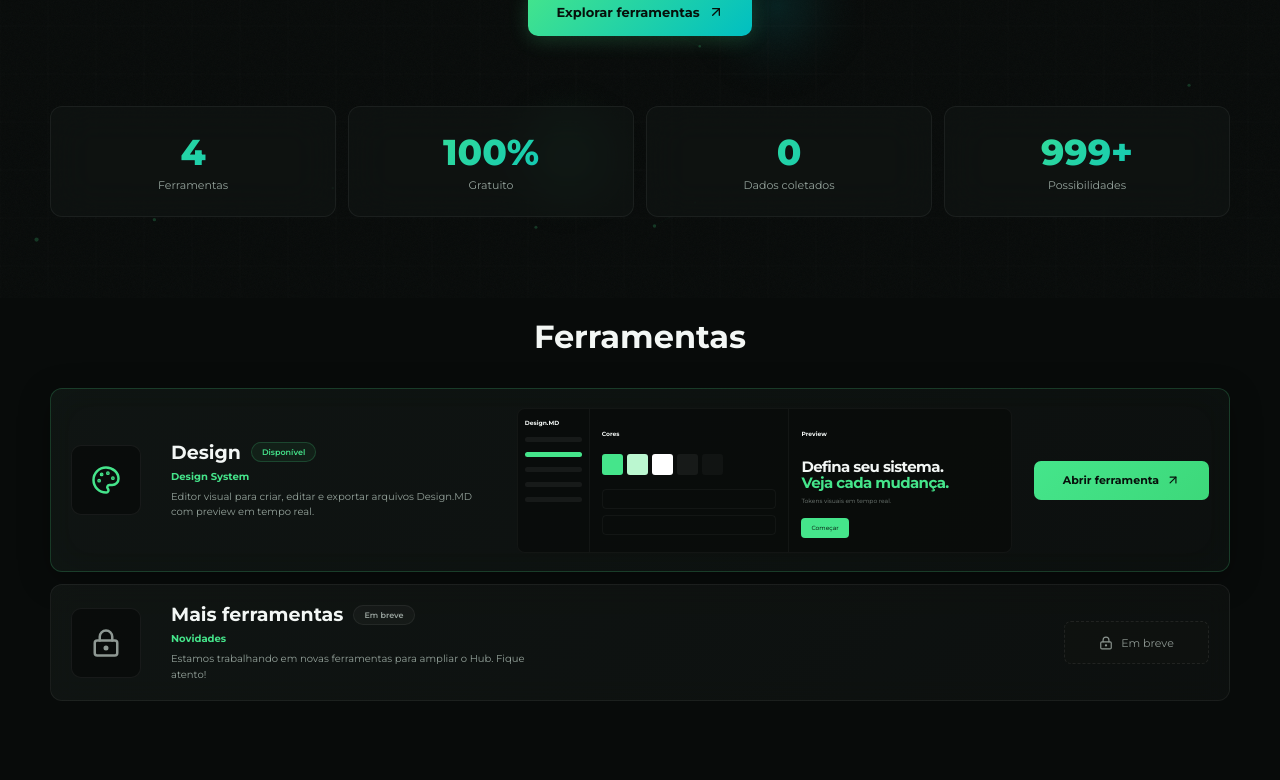
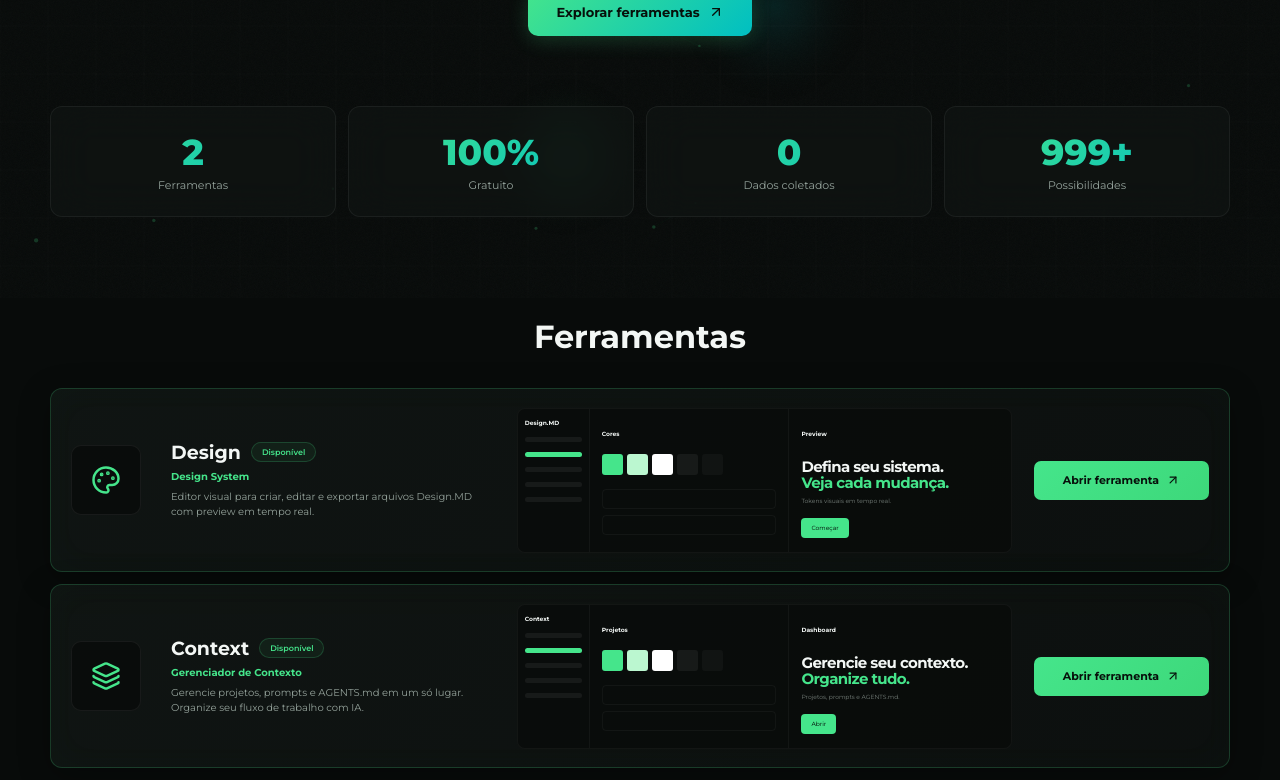
Before and after one commit to faelrecords/hub, a React (Vite) app: page / in a window 1280 px wide. Shown: the part 502-1282 px from the top of the page. Built offline with nearby package versions, Linux system fonts and the light colour scheme.

Commit message:
feat: add Context tool to hub
- Add Context Manager to tools array
- Update tool count from 4 to 2
- Add preview card for Context tool

```diff
--- a/src/main.jsx
+++ b/src/main.jsx
@@ -26,10 +26,19 @@ const tools = [
     available: true,
     icon: Palette,
   },
+  {
+    name: 'Context',
+    category: 'Desenvolvimento',
+    type: 'Gerenciador de Contexto',
+    description: 'Gerencie projetos, prompts e AGENTS.md em um só lugar. Organize seu fluxo de trabalho com IA.',
+    url: 'https://faelrecords.github.io/Context/',
+    available: true,
+    icon: Layers,
+  },
 ]
 
 const stats = [
-  { label: 'Ferramentas', value: 4, suffix: '' },
+  { label: 'Ferramentas', value: 2, suffix: '' },
   { label: 'Gratuito', value: 100, suffix: '%' },
   { label: 'Dados coletados', value: 0, suffix: '' },
   { label: 'Possibilidades', value: 999, suffix: '+' },
@@ -332,11 +341,19 @@ function DesignTool({ tool }) {
     <article className="tool featured">
       <div className="tool-icon"><Icon /></div>
       <div className="tool-copy"><div className="title-row"><h2>{tool.name}</h2><span>Disponível</span></div><b>{tool.type}</b><p>{tool.description}</p></div>
-      <div className="design-preview">
-        <div className="mini-sidebar"><small>Design.MD</small><i /><i className="selected" /><i /><i /><i /></div>
-        <div className="mini-editor"><small>Cores</small><span><i /><i /><i /><i /><i /></span><div /><div /></div>
-        <div className="mini-page"><small>Preview</small><h3>Defina seu sistema.<em>Veja cada mudança.</em></h3><p>Tokens visuais em tempo real.</p><button>Começar</button></div>
-      </div>
+      {tool.name === 'Design' ? (
+        <div className="design-preview">
+          <div className="mini-sidebar"><small>Design.MD</small><i /><i className="selected" /><i /><i /><i /></div>
+          <div className="mini-editor"><small>Cores</small><span><i /><i /><i /><i /><i /></span><div /><div /></div>
+          <div className="mini-page"><small>Preview</small><h3>Defina seu sistema.<em>Veja cada mudança.</em></h3><p>Tokens visuais em tempo real.</p><button>Começar</button></div>
+        </div>
+      ) : (
+        <div className="design-preview">
+          <div className="mini-sidebar"><small>Context</small><i /><i className="selected" /><i /><i /><i /></div>
+          <div className="mini-editor"><small>Projetos</small><span><i /><i /><i /><i /><i /></span><div /><div /></div>
+          <div className="mini-page"><small>Dashboard</small><h3>Gerencie seu contexto.<em>Organize tudo.</em></h3><p>Projetos, prompts e AGENTS.md.</p><button>Abrir</button></div>
+        </div>
+      )}
       <div className="tool-action"><a href={tool.url}>Abrir ferramenta <ArrowUpRight /></a></div>
     </article>
   )
```
